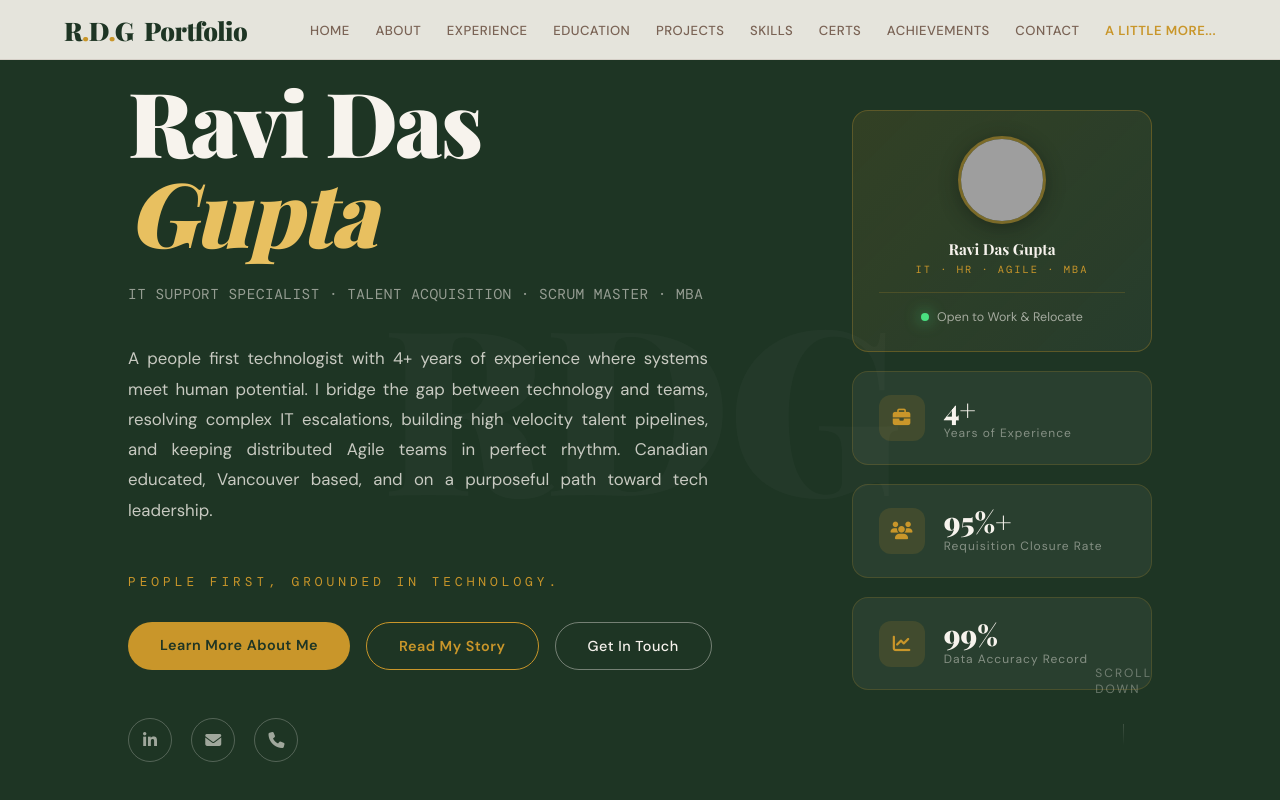
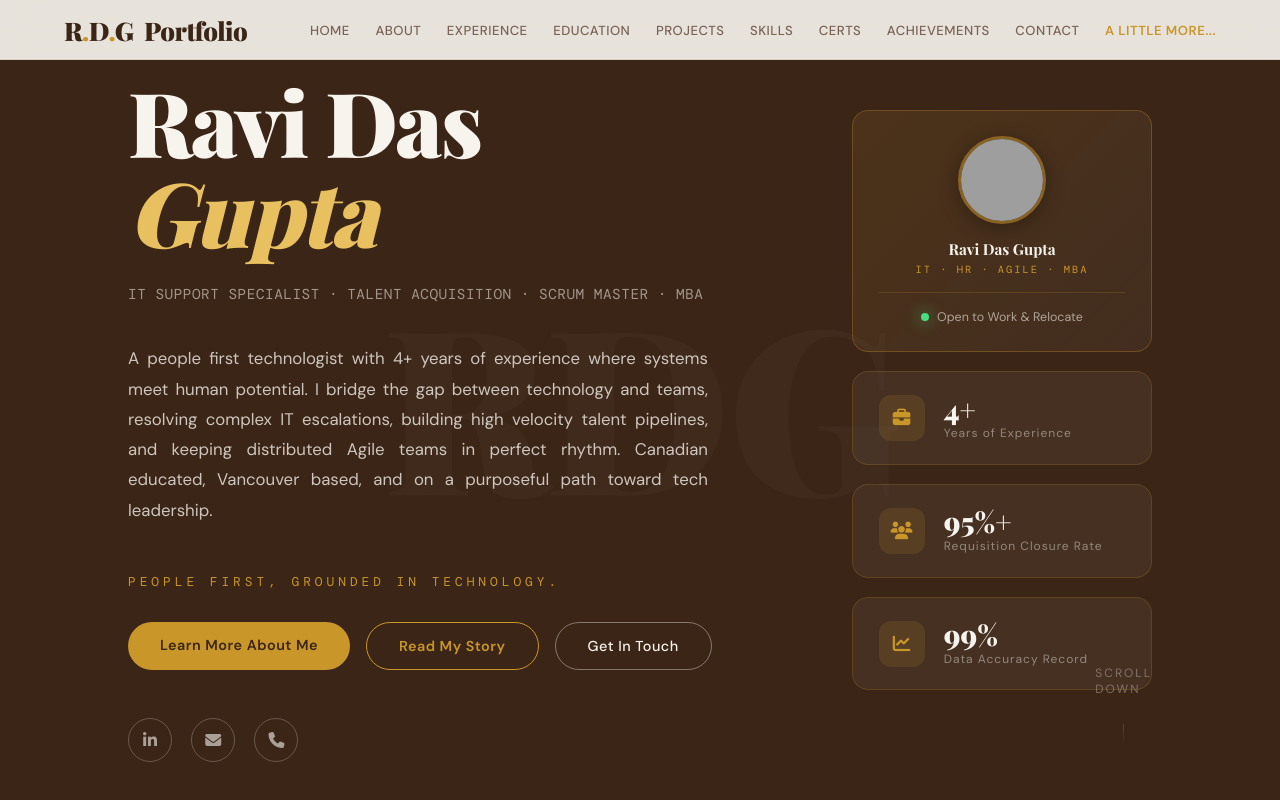
Before and after one commit to ravi-21/portfolio_ravi, a plain HTML site: page index.html in a window 1280 px wide. Shown: the top 800 px of the page. Drawn offline with nearby package versions, Linux system fonts and the light colour scheme; grey boxes are pictures that could not be loaded; a web font is replaced by a local one.

Commit message:
update portfolio

```diff
--- a/index.html
+++ b/index.html
@@ -11,9 +11,9 @@
 :root{
   --cream:#F7F3ED;
   --cream2:#EDE6DB;
-  --brown:#294A34;
-  --brown-dark:#1E3524;
-  --brown-mid:#385A42;
+  --brown:#5C3D2E;
+  --brown-dark:#3B2517;
+  --brown-mid:#7A5040;
   --gold:#C9962A;
   --gold-light:#E8C060;
   --charcoal:#1C1410;
```
Also changed, not shown: journey.html (+2 -2 lines), 1 other file.
